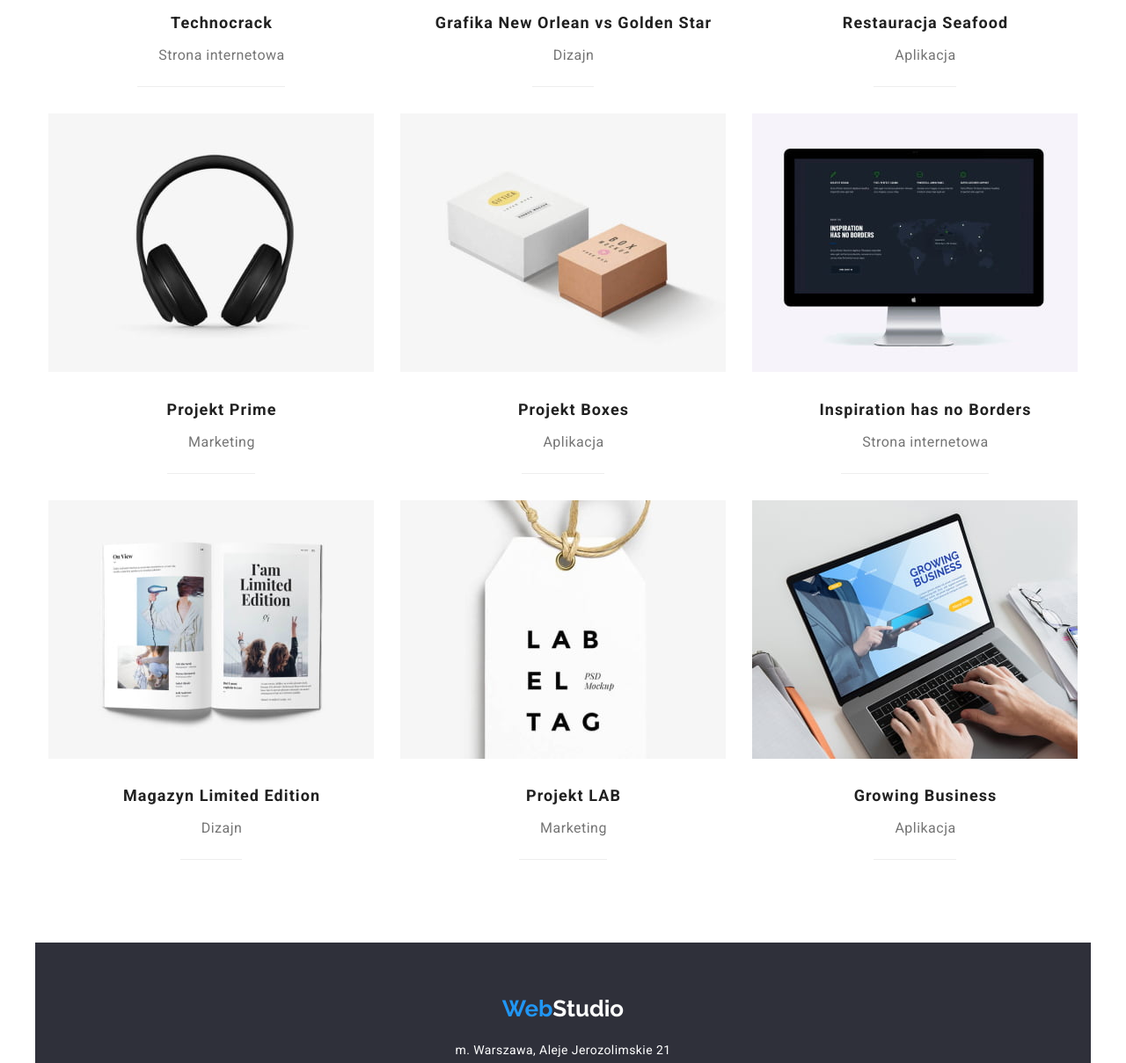
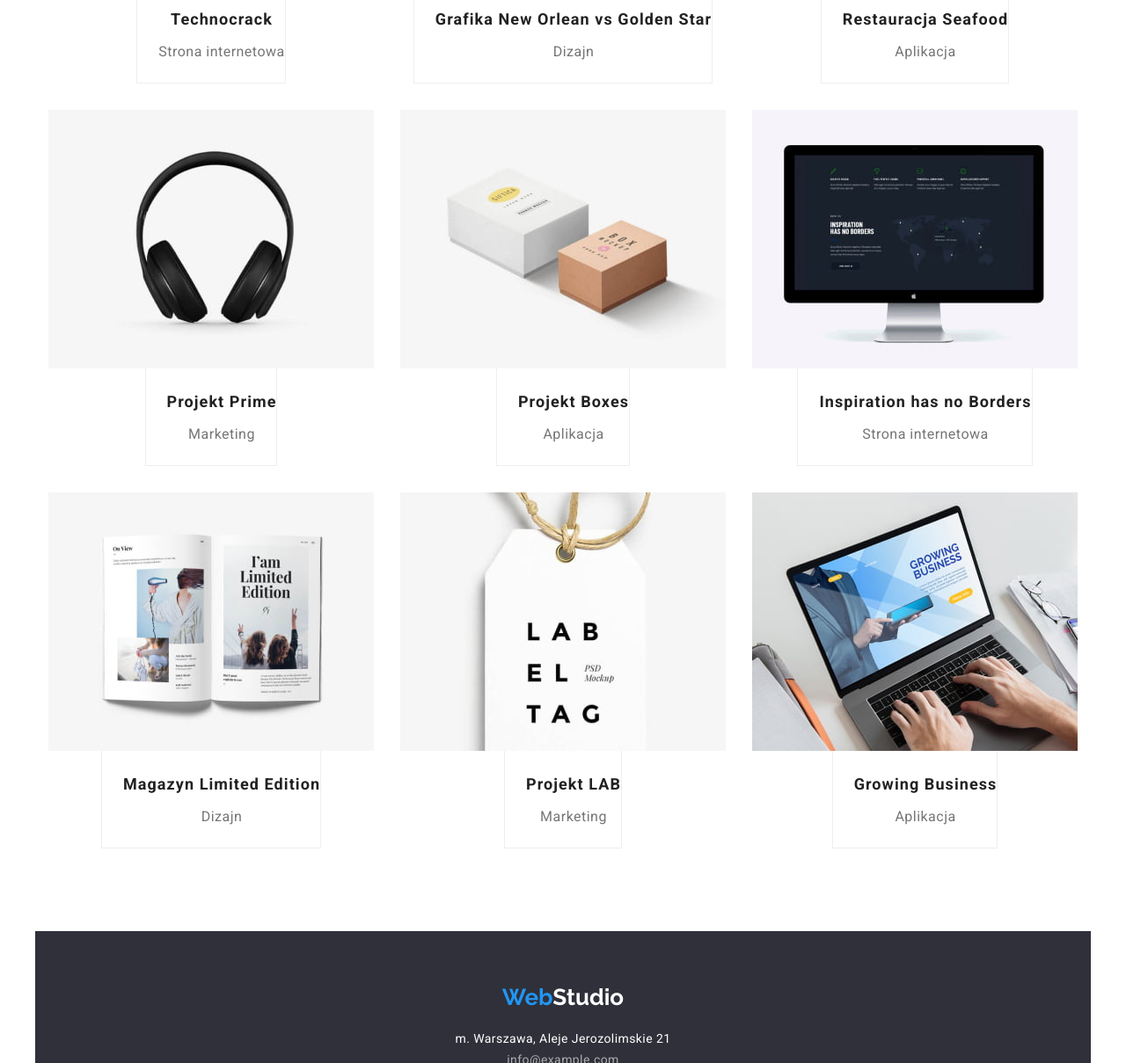
Before and after one commit to AnnaLisowska-Kaluzna/goit-markup-hw-03, a plain HTML site: page porfolio.html in a window 1280 px wide. Shown: the part 579-1788 px from the top of the page at 88% size. Drawn offline with nearby package versions, Linux system fonts and the light colour scheme.

Commit message:
poprawki w portfolio

```diff
--- a/css/styles.css
+++ b/css/styles.css
@@ -13,6 +13,10 @@ body {
   font-family: "Roboto", "Raleway", sans-serif;
   color: var(--main-color);
   background-color: var(--color-white);
+}
+
+img {
+  display: block;
 }
 
 .section {
@@ -362,11 +366,13 @@ body {
   color: var(--color-grey);
   padding-top: 4px;
   padding-left: 24px;
+  padding-bottom: 20px;
 }
 
-.project-text {
-  padding-bottom: 20px;
+.borderfig {
   border-bottom: 1px solid #eee;
+  border-left: 1px solid #eee;
+  border-right: 1px solid #eee;
 }
 
 .section-filters {
--- a/porfolio.html
+++ b/porfolio.html
@@ -63,7 +63,7 @@
                 width="370"
                 height="294"
               />
-              <figcaption>
+              <figcaption class="borderfig">
                 <p class="project-title">Technocrack</p>
                 <p class="project-text">Strona internetowa</p>
               </figcaption>
@@ -77,7 +77,7 @@
                 width="370"
                 height="294"
               />
-              <figcaption>
+              <figcaption class="borderfig">
                 <p class="project-title">Grafika New Orlean vs Golden Star</p>
                 <p class="project-text">Dizajn</p>
               </figcaption>
@@ -91,7 +91,7 @@
                 width="370"
                 height="294"
               />
-              <figcaption>
+              <figcaption class="borderfig">
                 <p class="project-title">Restauracja Seafood</p>
                 <p class="project-text">Aplikacja</p>
               </figcaption>
@@ -105,7 +105,7 @@
                 width="370"
                 height="294"
               />
-              <figcaption>
+              <figcaption class="borderfig">
                 <p class="project-title">Projekt Prime</p>
                 <p class="project-text">Marketing</p>
               </figcaption>
@@ -119,7 +119,7 @@
                 width="370"
                 height="294"
               />
-              <figcaption>
+              <figcaption class="borderfig">
                 <p class="project-title">Projekt Boxes</p>
                 <p class="project-text">Aplikacja</p>
               </figcaption>
@@ -133,7 +133,7 @@
                 width="370"
                 height="294"
               />
-              <figcaption>
+              <figcaption class="borderfig">
                 <p class="project-title">Inspiration has no Borders</p>
                 <p class="project-text">Strona internetowa</p>
               </figcaption>
@@ -147,7 +147,7 @@
                 width="370"
                 height="294"
               />
-              <figcaption>
+              <figcaption class="borderfig">
                 <p class="project-title">Magazyn Limited Edition</p>
                 <p class="project-text">Dizajn</p>
               </figcaption>
@@ -161,7 +161,7 @@
                 width="370"
                 height="294"
               />
-              <figcaption>
+              <figcaption class="borderfig">
                 <p class="project-title">Projekt LAB</p>
                 <p class="project-text">Marketing</p>
               </figcaption>
@@ -175,7 +175,7 @@
                 width="370"
                 height="294"
               />
-              <figcaption>
+              <figcaption class="borderfig">
                 <p class="project-title">Growing Business</p>
                 <p class="project-text">Aplikacja</p>
               </figcaption>
```
